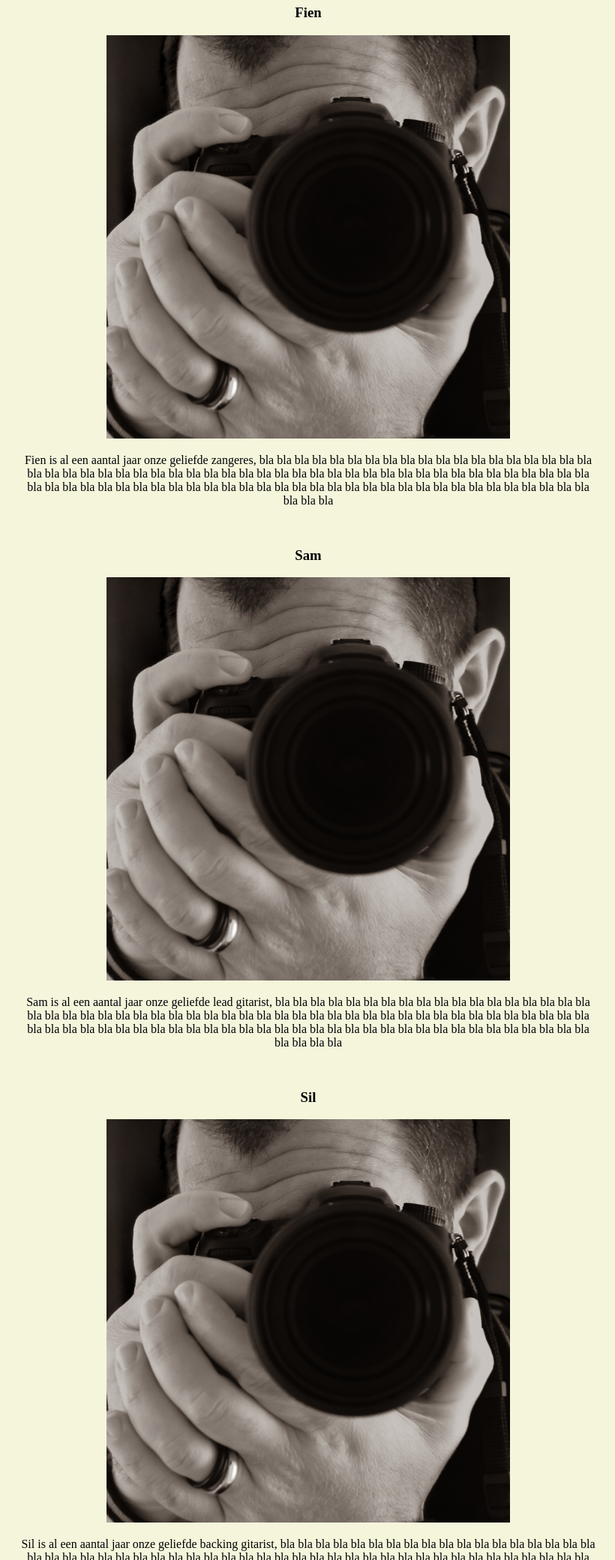
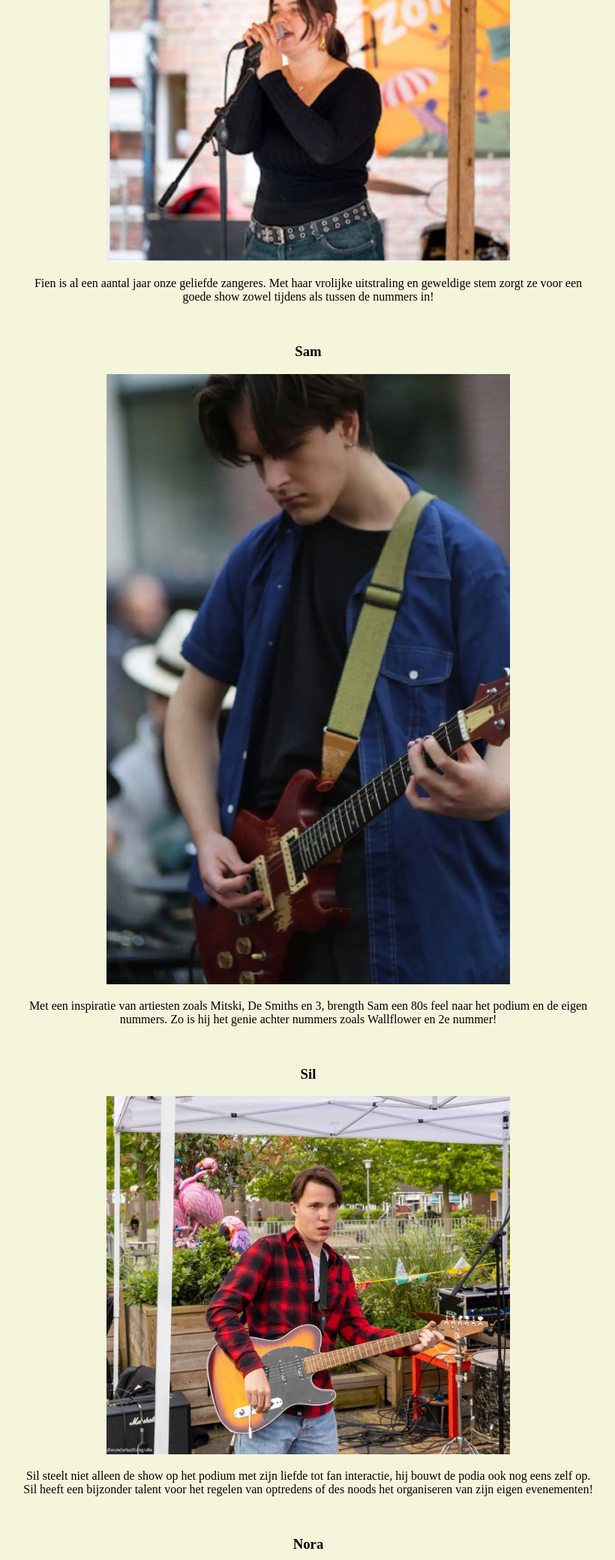
Before and after one commit to mrkunga/4weeks, a plain HTML site: page info.html in a window 1280 px wide. Shown: the part 719-2800 px from the top of the page at 75% size, without its empty margins (229-1049 px from the left). Drawn offline with Linux system fonts and the light colour scheme.

Commit message:
Add files via upload

```diff
--- a/info.html
+++ b/info.html
@@ -14,32 +14,32 @@
 	<div id="topnav" class="topnav">
 			<p onclick="window.location.href = 'index.html'" class="nav" onmouseover="this.style = 'color: darkviolet;'" onmouseout="this.style = 'color: ghostwhite;'">&#x2190; back to homepage</p>
 			<p onclick="window.location.href = 'suggestions.html'" class="nav" onmouseover="this.style = 'color: darkviolet;'" onmouseout="this.style = 'color: ghostwhite;'">suggestion box</p>
-			<p onclick="window.location.href = 'schedule.html'" class="nav"onmouseover="this.style = 'color: darkviolet;'" onmouseout="this.style = 'color: ghostwhite;'">schedule</p>
-			<p onclick="window.location.href = 'tipjar.html'" class="nav"onmouseover="this.style = 'color: darkviolet;'" onmouseout="this.style = 'color: ghostwhite;'">tipjar</p>
+			<p onclick="window.location.href = 'schedule.html'" class="nav" onmouseover="this.style = 'color: darkviolet;'" onmouseout="this.style = 'color: ghostwhite;'">schedule</p>
+			<p onclick="window.location.href = 'tipjar.html'" class="nav" onmouseover="this.style = 'color: darkviolet;'" onmouseout="this.style = 'color: ghostwhite;'">tipjar</p>
 	</div>
 	<div class="mid">
 		<div class="column">
-			<img src="media/voorbeeld.jpg" class="voorbeeld"></img>
 			<h1>meet the band!</h1>
+			<img src="media/gezellig.jpg" class="voorbeeld"></img>
 			<h3 class="subtit">Fien</h3>
-			<img src="media/voorbeeld.jpg" class="voorbeeld"></img>
-			<p>Fien is al een aantal jaar onze geliefde zangeres, bla bla bla bla bla bla bla bla bla bla bla bla bla bla bla bla bla bla bla bla bla bla bla bla bla bla bla bla bla bla bla bla bla bla bla bla bla bla bla bla bla bla bla bla bla bla bla bla bla bla bla bla bla bla bla bla bla bla bla bla bla bla bla bla bla bla bla bla bla bla bla bla bla bla bla bla bla bla bla bla bla bla bla bla bla bla</p>
+			<img src="media/Fien1.jpg" class="voorbeeld"></img>
+			<p>Fien is al een aantal jaar onze geliefde zangeres. Met haar vrolijke uitstraling en geweldige stem zorgt ze voor een goede show zowel tijdens als tussen de nummers in!</p>
 			<br>
 			<h3 class="subtit">Sam</h3>
-			<img src="media/voorbeeld.jpg" class="voorbeeld"></img>
-			<p>Sam is al een aantal jaar onze geliefde lead gitarist, bla bla bla bla bla bla bla bla bla bla bla bla bla bla bla bla bla bla bla bla bla bla bla bla bla bla bla bla bla bla bla bla bla bla bla bla bla bla bla bla bla bla bla bla bla bla bla bla bla bla bla bla bla bla bla bla bla bla bla bla bla bla bla bla bla bla bla bla bla bla bla bla bla bla bla bla bla bla bla bla bla bla bla bla bla bla</p>
+			<img src="media/Sam1.jpg" class="voorbeeld"></img>
+			<p>Met een inspiratie van artiesten zoals Mitski, De Smiths en 3, brength Sam een 80s feel naar het podium en de eigen nummers. Zo is hij het genie achter nummers zoals Wallflower en 2e nummer!</p>
 			<br>
 			<h3 class="subtit">Sil</h3>
-			<img src="media/voorbeeld.jpg" class="voorbeeld"></img>
-			<p>Sil is al een aantal jaar onze geliefde backing gitarist, bla bla bla bla bla bla bla bla bla bla bla bla bla bla bla bla bla bla bla bla bla bla bla bla bla bla bla bla bla bla bla bla bla bla bla bla bla bla bla bla bla bla bla bla bla bla bla bla bla bla bla bla bla bla bla bla bla bla bla bla bla bla bla bla bla bla bla bla bla bla bla bla bla bla bla bla bla bla bla bla bla bla bla bla bla bla</p>
+			<img src="media/Sil1.jpg" class="voorbeeld"></img>
+			<p>Sil steelt niet alleen de show op het podium met zijn liefde tot fan interactie, hij bouwt de podia ook nog eens zelf op. Sil heeft een bijzonder talent voor het regelen van optredens of des noods het organiseren van zijn eigen evenementen!</p>
 			<br>
 			<h3 class="subtit">Nora</h3>
-			<img src="media/voorbeeld.jpg" class="voorbeeld"></img>
-			<p>Nora is al een aantal jaar onze geliefde bassist, bla bla bla bla bla bla bla bla bla bla bla bla bla bla bla bla bla bla bla bla bla bla bla bla bla bla bla bla bla bla bla bla bla bla bla bla bla bla bla bla bla bla bla bla bla bla bla bla bla bla bla bla bla bla bla bla bla bla bla bla bla bla bla bla bla bla bla bla bla bla bla bla bla bla bla bla bla bla bla bla bla bla bla bla bla bla</p>
+			<img src="media/Nora1.jpg" class="voorbeeld"></img>
+			<p>Ontmoet onze bassist/pianist Nora! In onze drukste periode ging zij moedig de uitdaging aan om een geheel nieuw instrument te leren om de rest van de band uit de brand te helpen.</p>
 			<br>
 			<h3 class="subtit">Sid</h3>
-			<img src="media/voorbeeld.jpg" class="voorbeeld"></img>
-			<p>Sid is al een aantal jaar onze geliefde drummer, bla bla bla bla bla bla bla bla bla bla bla bla bla bla bla bla bla bla bla bla bla bla bla bla bla bla bla bla bla bla bla bla bla bla bla bla bla bla bla bla bla bla bla bla bla bla bla bla bla bla bla bla bla bla bla bla bla bla bla bla bla bla bla bla bla bla bla bla bla bla bla bla bla bla bla bla bla bla bla bla bla bla bla bla bla bla</p>
+			<img src="media/Sid1.jpg" class="voorbeeld"></img>
+			<p>Met zijn brede kennis vult Sid de gaatjes waar dat nodig is. Met een beetje geluk zie je hem achter het drumstel vandaan stappen om je een hele andere kant van zijn talent te laten zien</p>
 			<br>
 		</div>
 	</div>
```
Also changed, not shown: index.html (+5 -5 lines).
